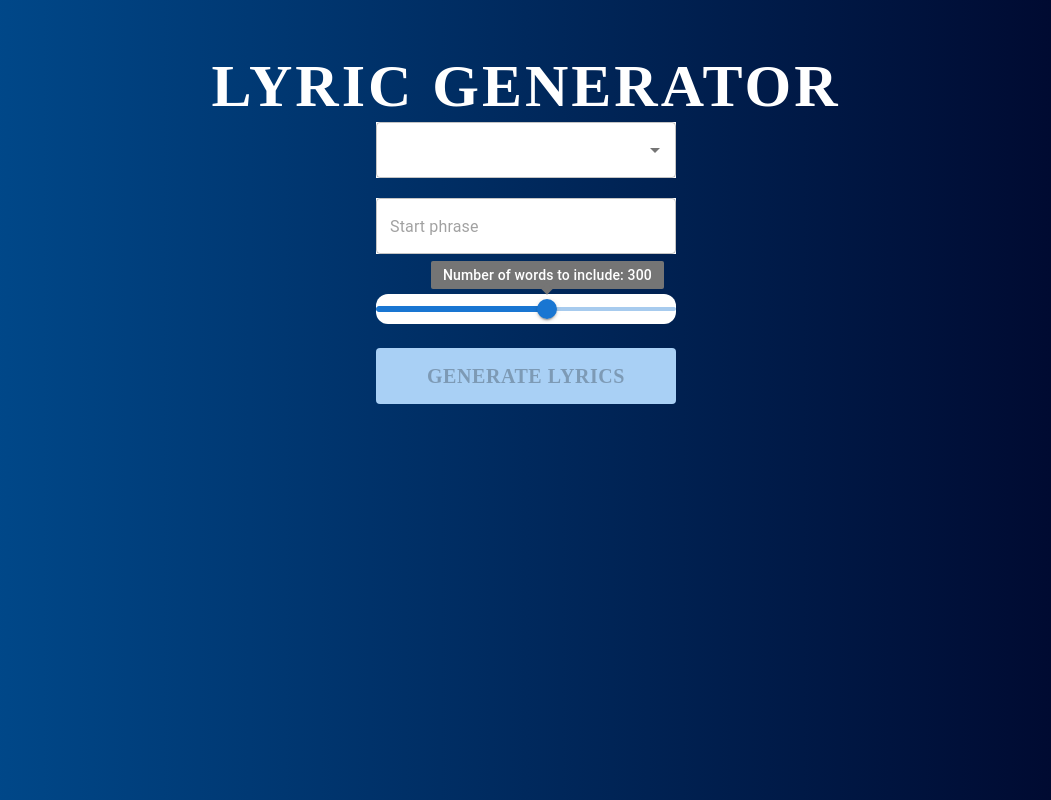
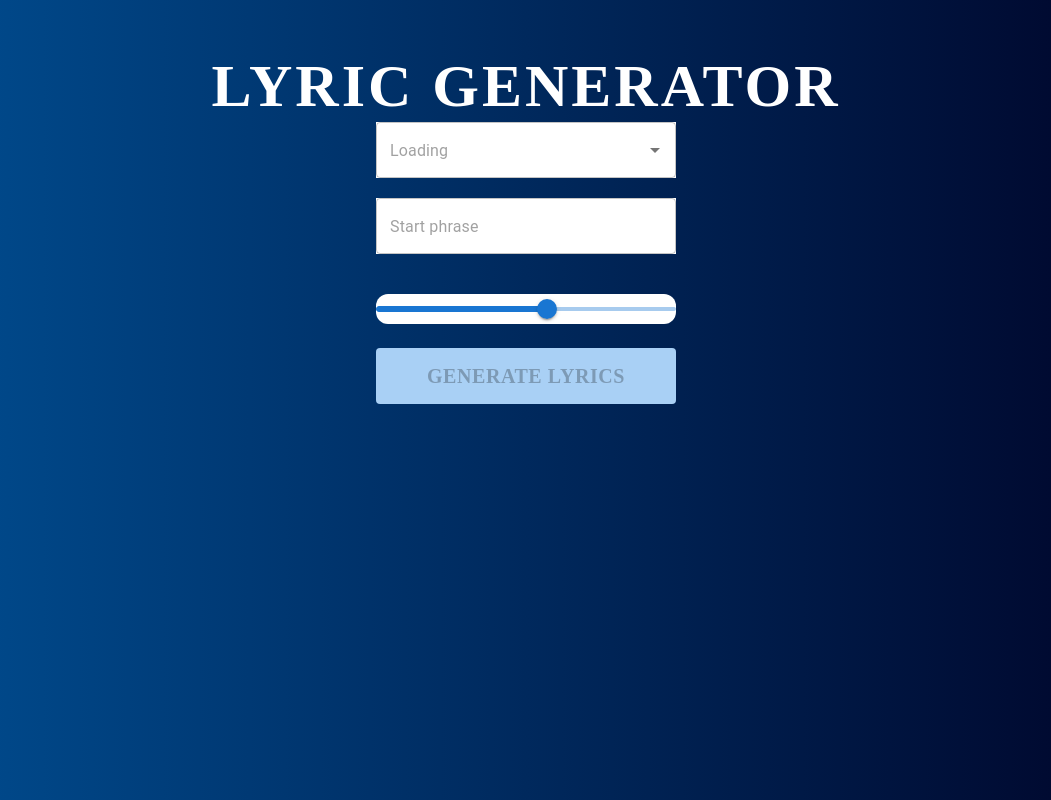
Before and after one commit to haavardtysland/lyric-generator, a React (Create React App) app in the folder client/: page / in a window 1280 px wide. Shown: the top 800 px of the page, without its empty margins (114-1165 px from the left). Built offline with nearby package versions, Linux system fonts and the light colour scheme; no server answers; a web font is replaced by a local one.

Commit message:
small frontend fix

```diff
--- a/client/src/components/CustomAutocomplete.tsx
+++ b/client/src/components/CustomAutocomplete.tsx
@@ -44,6 +44,7 @@ const CustomAutocomplete = ({ models, setModels, setSelectedModel, isLoading }:
             onChange={handleAutocompleteChange}
             renderInput={(params) => <TextField {...params}
                 sx={{ "& .MuiInputBase-root": { fontSize: 16 } }}
+                placeholder="Loading"
             />}
         />
     }
--- a/client/src/components/CustomSlider.tsx
+++ b/client/src/components/CustomSlider.tsx
@@ -23,7 +23,7 @@ const CustomSlider = ({ maxLength, setMaxLength }: Props) => {
                 onChange={handleChange}
                 min={100}
                 max={450}
-                valueLabelDisplay="on"
+                valueLabelDisplay="auto"
                 valueLabelFormat={'Number of words to include: ' + maxLength}
                 sx={{ width: 300, backgroundColor: "white", marginBottom: "20px", marginTop: "20px" }}
             />
```
